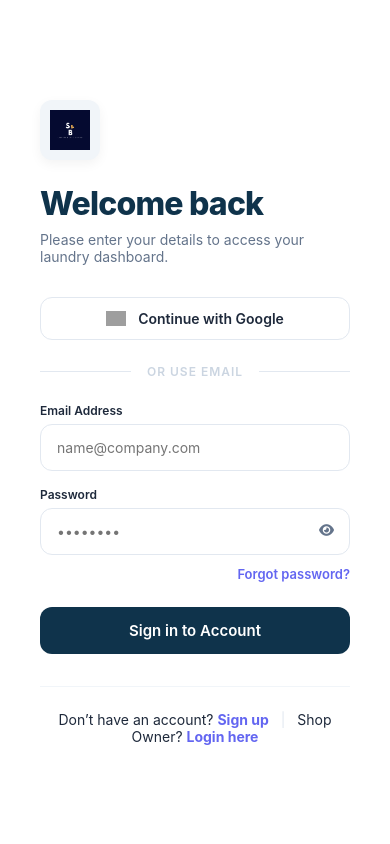
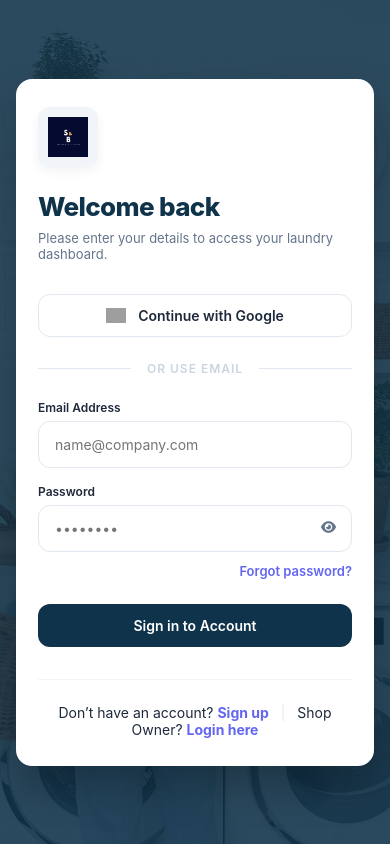
Before and after one commit to arathyrajeesh/laundry-shop-django, a Django app: page /login/ in a window 390 px wide. Run offline with Django 5.2, Linux system fonts and the light colour scheme; data comes from the database, SQL or seed files in the repository; parts of the project's set-up code (start-up, migrations or seed data) failed here and were passed over; some libraries are stand-ins or nearby versions; grey boxes are pictures that could not be loaded.

Commit message:
login page responsive

```diff
--- a/shop/templates/login.html
+++ b/shop/templates/login.html
@@ -122,6 +122,68 @@
             font-size: 13px; margin-bottom: 24px; display: flex; align-items: center; gap: 12px;
         }
         @media (max-width: 1024px) { .right-panel { display: none; } .left-panel { width: 100%; } }
+        /* ===============================
+        RESPONSIVE LOGIN BACKGROUND
+        =============================== */
+
+        @media (max-width: 1024px) {
+            .page-wrapper {
+                background:
+                    linear-gradient(
+                        rgba(15, 51, 75, 0.85),
+                        rgba(15, 51, 75, 0.85)
+                    ),
+                    url("{% static 'images/login.webp' %}") center/cover no-repeat;
+                    min-height: 100vh;   /* instead of fixed height */
+                    height: auto;
+                    overflow-y: auto;
+            }
+
+            .right-panel {
+                display: none; /* hide right panel */
+            }
+
+            .left-panel {
+                width: 100%;
+                background: transparent;
+                padding: 30px 20px;
+            }
+
+            .login-box {
+                background: white;
+                padding: 32px 28px;
+                border-radius: 16px;
+                box-shadow: 0 20px 40px rgba(0, 0, 0, 0.25);
+            }
+        }
+        @media (max-width: 480px) {
+            h2 {
+                font-size: 26px;
+            }
+
+            .subtitle {
+                font-size: 13px;
+            }
+
+            .login-btn {
+                padding: 13px;
+                font-size: 14px;
+            }
+        }
+        @media (max-width: 480px) {
+            .login-box {
+                max-width: 100%;
+                width: 100%;
+                padding: 28px 22px;
+            }
+            .left-panel {
+                justify-content: center;
+                padding: 20px 16px;
+            }
+            .page-wrapper {
+                min-height: 100svh;   /* ✅ iOS safe viewport */
+            }
+        }
     </style>
 </head>
 
```
